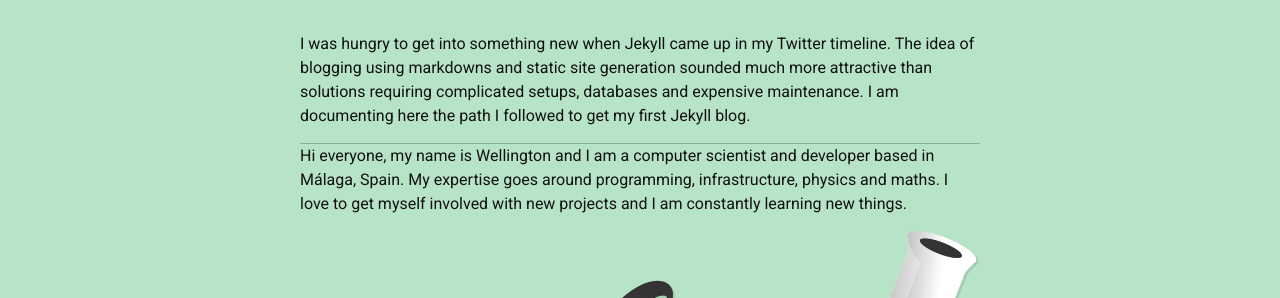
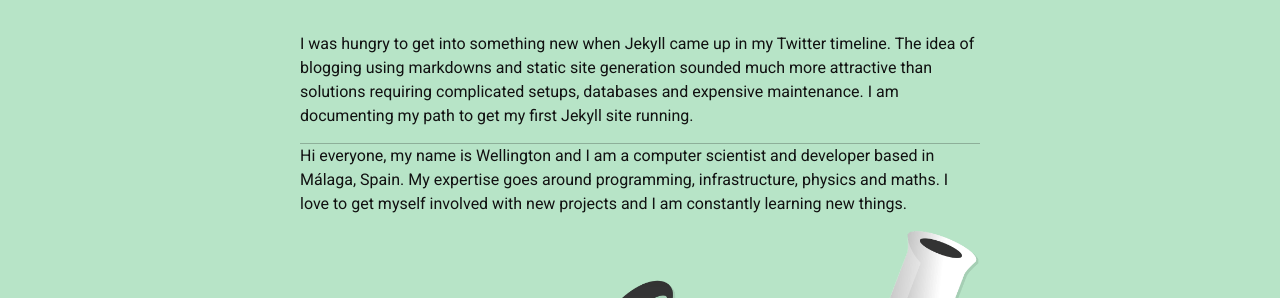
Before and after one commit to wellyington/blog, a Jekyll site: the page built from _posts/2021-07-03-hello-world-with-jekyll-how-to-get-started-with-jekyll.markdown, in a window 1280 px wide and 900 px high. Shown: the part 198-496 px from the top of the window. Built offline with Jekyll 4.4.1, drawn with Linux system fonts in a browser that asks for light colours; nearby versions of some CDN libraries.

Commit message:
Update 2021-07-03-hello-world-with-jekyll-how-to-get-started-with-jekyll.markdown

```diff
--- a/_posts/2021-07-03-hello-world-with-jekyll-how-to-get-started-with-jekyll.markdown
+++ b/_posts/2021-07-03-hello-world-with-jekyll-how-to-get-started-with-jekyll.markdown
@@ -5,8 +5,10 @@ date:   2021-07-03 13:36:00 +0200
 categories: [Jekyll, Framework, Development, Ruby]
 featured-image: https://wellyington.github.io/blog/assets/hello-world-with-jekyll-how-to-get-started-with-jekyll/001-jekyll-logo.png
 ---
-I was hungry to get into something new when Jekyll came up in my Twitter timeline. The idea of blogging using markdowns and static site generation sounded much more attractive than solutions requiring complicated setups, databases and expensive maintenance. I am documenting here the path I followed to get my first Jekyll blog.
+I was hungry to get into something new when Jekyll came up in my Twitter timeline. The idea of blogging using markdowns and static site generation sounded much more attractive than solutions requiring complicated setups, databases and expensive maintenance. I am documenting my path to get my first Jekyll site running.
+
 <hr>
+
 Hi everyone, my name is Wellington and I am a computer scientist and developer based in Málaga, Spain. My expertise goes around programming, infrastructure, physics and maths. I love to get myself involved with new projects and I am constantly learning new things.
 
 ![Jekyll](https://wellyington.github.io/blog/assets/hello-world-with-jekyll-how-to-get-started-with-jekyll/001-jekyll-logo.png)
```
